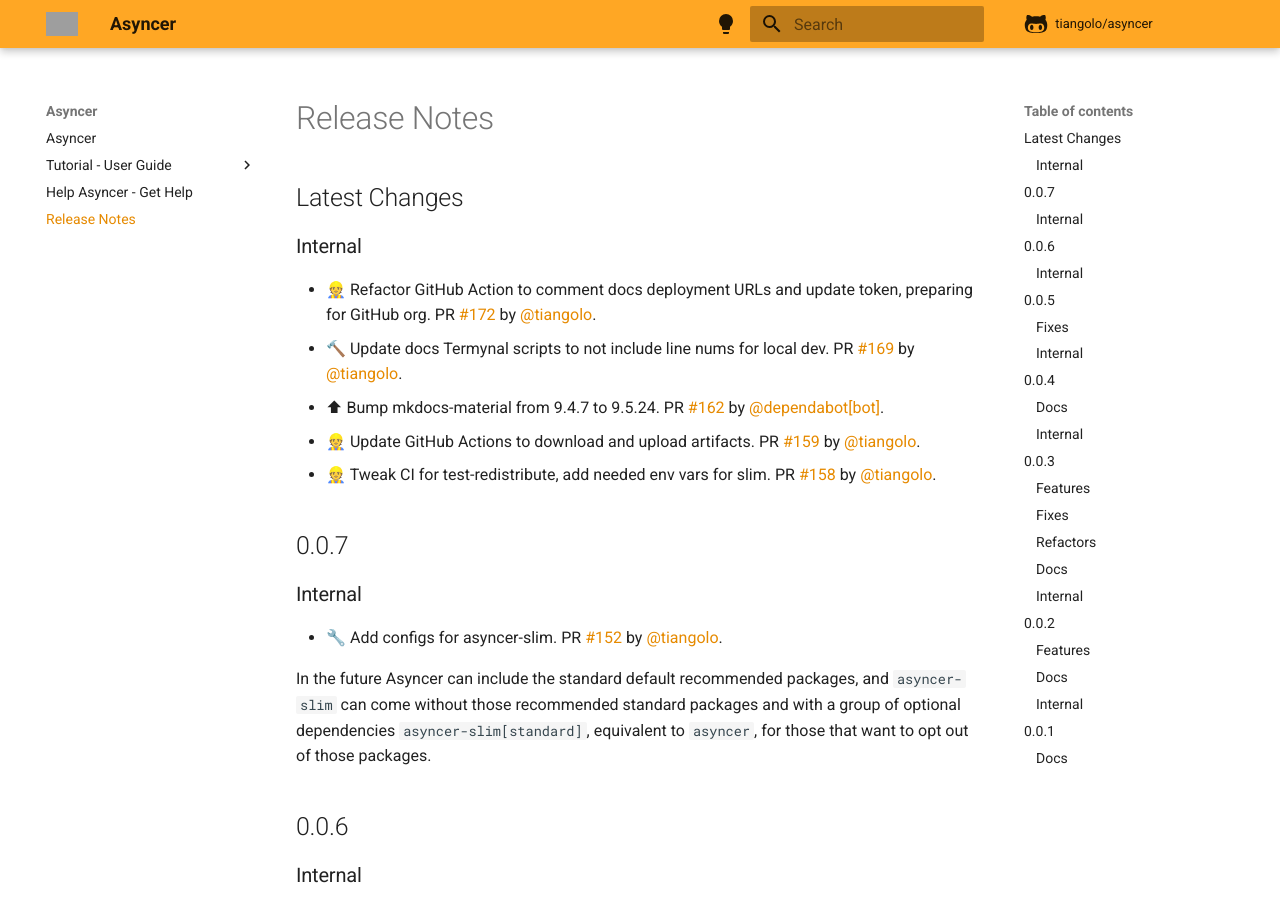
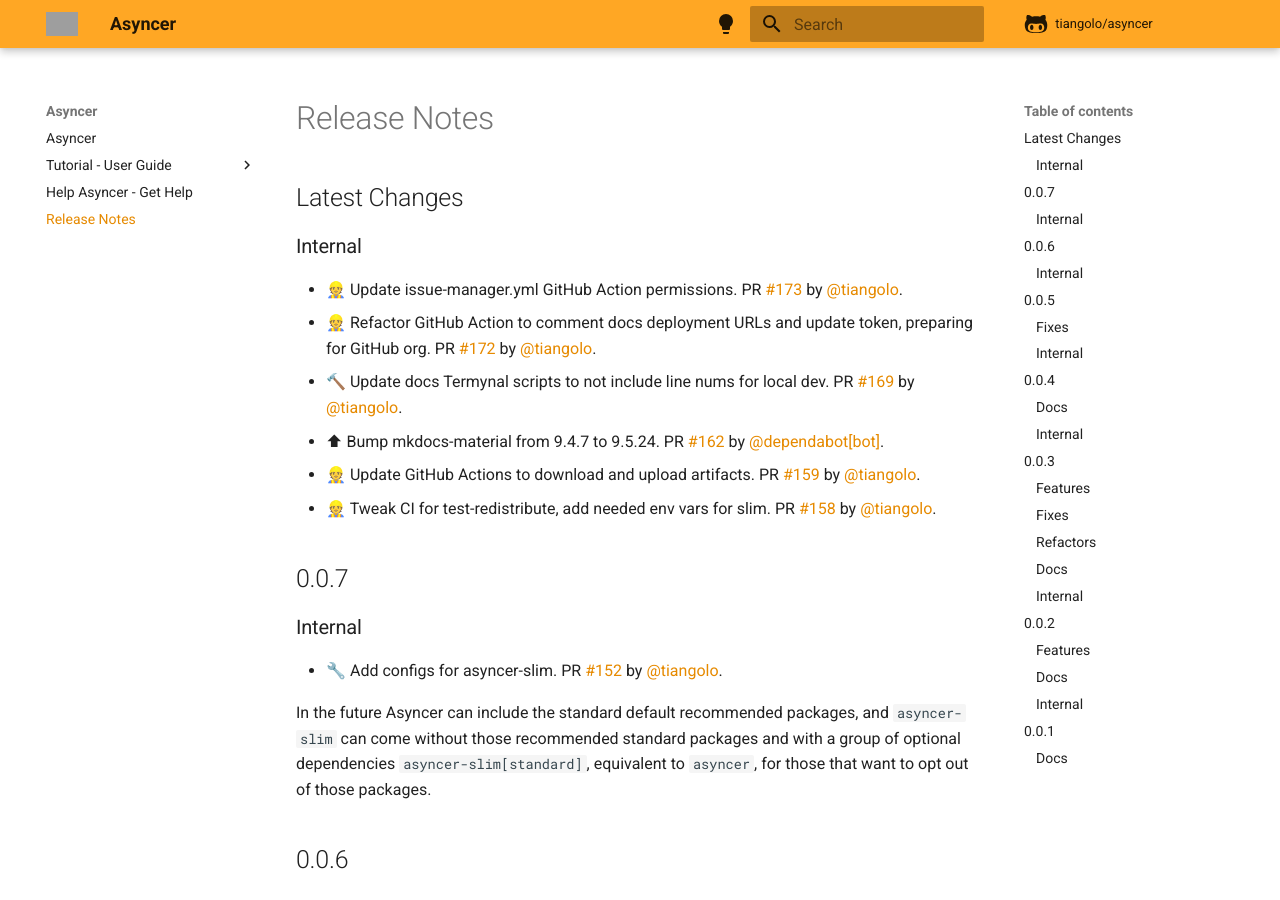
Before and after one commit to fastapi/asyncer, an MkDocs documentation site: the page built from docs/release-notes.md, in a window 1280 px wide and 900 px high. Built offline with MkDocs 1.6.1 and Material for MkDocs 9.7.7, drawn with Linux system fonts in a browser that asks for light colours; comment, search, counter and statistics services are not loaded; grey boxes are pictures that could not be loaded.

Commit message:
📝 Update release notes

```diff
--- a/docs/release-notes.md
+++ b/docs/release-notes.md
@@ -4,6 +4,7 @@
 
 ### Internal
 
+* 👷 Update issue-manager.yml GitHub Action permissions. PR [#173](https://github.com/tiangolo/asyncer/pull/173) by [@tiangolo](https://github.com/tiangolo).
 * 👷 Refactor GitHub Action to comment docs deployment URLs and update token, preparing for GitHub org. PR [#172](https://github.com/tiangolo/asyncer/pull/172) by [@tiangolo](https://github.com/tiangolo).
 * 🔨 Update docs Termynal scripts to not include line nums for local dev. PR [#169](https://github.com/tiangolo/asyncer/pull/169) by [@tiangolo](https://github.com/tiangolo).
 * ⬆ Bump mkdocs-material from 9.4.7 to 9.5.24. PR [#162](https://github.com/tiangolo/asyncer/pull/162) by [@dependabot[bot]](https://github.com/apps/dependabot).
```
